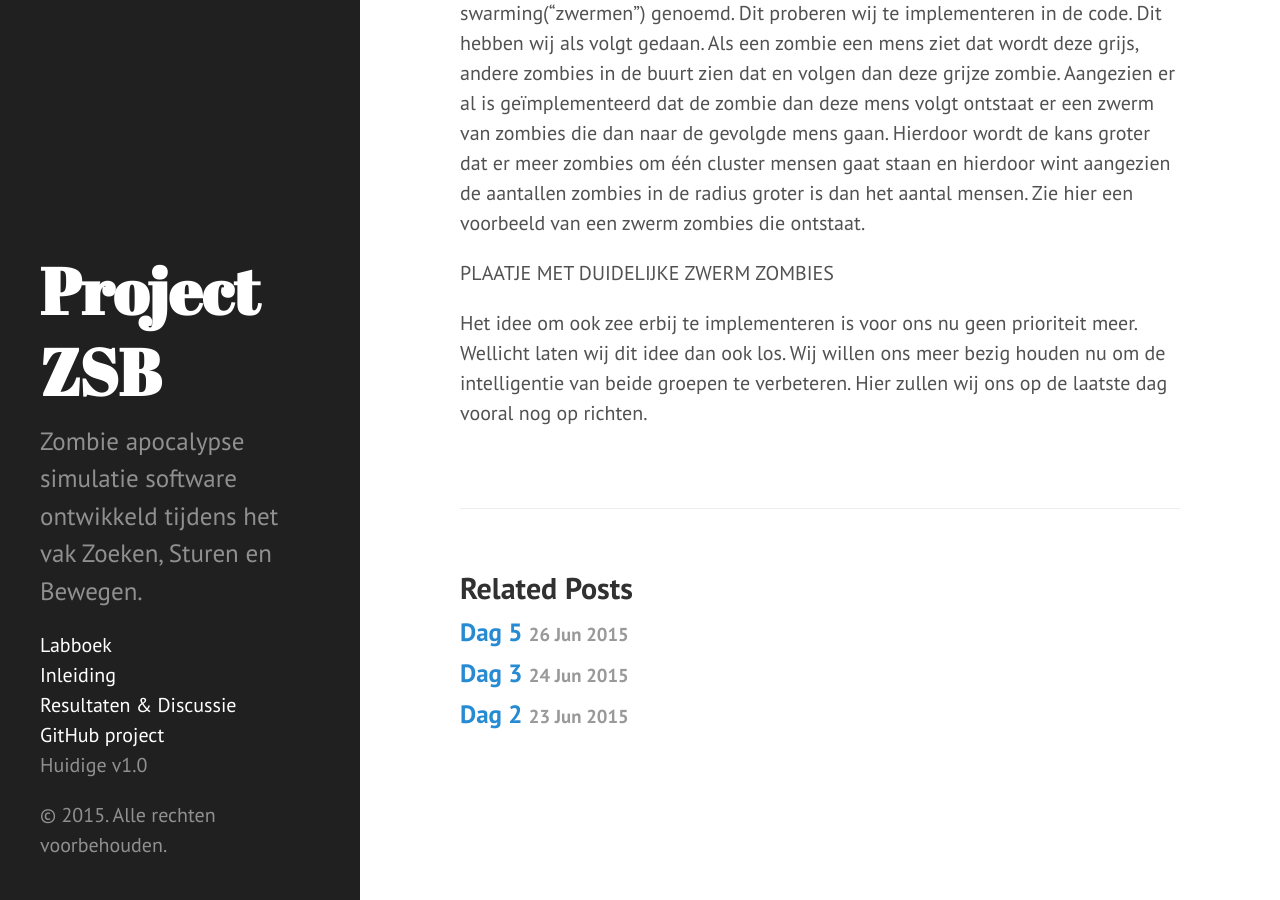
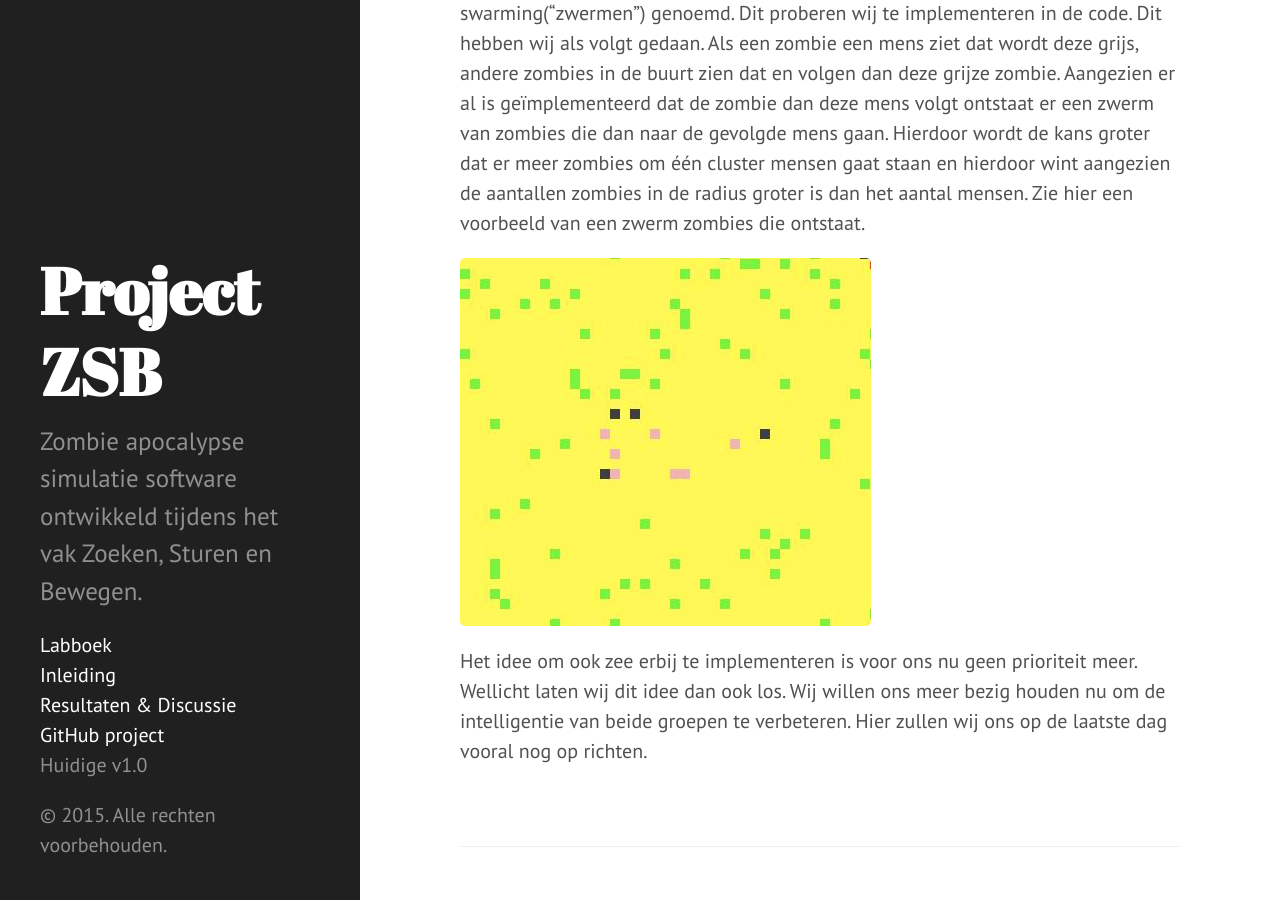
Before and after one commit to zombiea-apocalypse-sim/zombiea-apocalypse-sim.github.io, a Jekyll site: the page built from _posts/2015-06-25-dag4.md, in a window 1280 px wide and 900 px high, scrolled down 1987 px. Built offline with Jekyll 4.4.1, drawn with Linux system fonts in a browser that asks for light colours; Markdown is read by kramdown in place of the engine named in the settings.

Commit message:
plaatje zwerm

```diff
--- a/_posts/2015-06-25-dag4.md
+++ b/_posts/2015-06-25-dag4.md
@@ -23,6 +23,6 @@
 
 Ons inspiratie voor een oplossing voor dit probleem hebben wij genomen uit een doorsnee zombiefilm. Als één zombie eenmaal een mens heeft gezien gaan alle andere zombies achter deze zombie aan. Dit verschijnsel wordt ook wel swarming(“zwermen”) genoemd. Dit proberen wij te implementeren in de code. Dit hebben wij als volgt gedaan. Als een zombie een mens ziet dat wordt deze grijs, andere zombies in de buurt zien dat en volgen dan deze grijze zombie. Aangezien er al is geïmplementeerd dat de zombie dan deze mens volgt ontstaat er een zwerm van zombies die dan naar de gevolgde mens gaan. Hierdoor wordt de kans groter dat er meer zombies om één cluster mensen gaat staan en hierdoor wint aangezien de aantallen zombies in de radius groter is dan het aantal mensen. Zie hier een voorbeeld van een zwerm zombies die ontstaat.
 
-PLAATJE MET DUIDELIJKE ZWERM ZOMBIES
+![Zwerm zombies](https://raw.githubusercontent.com/zombiea-apocalypse-sim/zombiea-apocalypse-sim.github.io/master/public/assets/figuur3.jpg "Zwerm zombies")
 
 Het idee om ook zee erbij te implementeren is voor ons nu geen prioriteit meer. Wellicht laten wij dit idee dan ook los. Wij willen ons meer bezig houden nu om de intelligentie van beide groepen te verbeteren. Hier zullen wij ons op de laatste dag vooral nog op richten.
```
Also changed, not shown: public/assets/figuur3.jpg (added).
